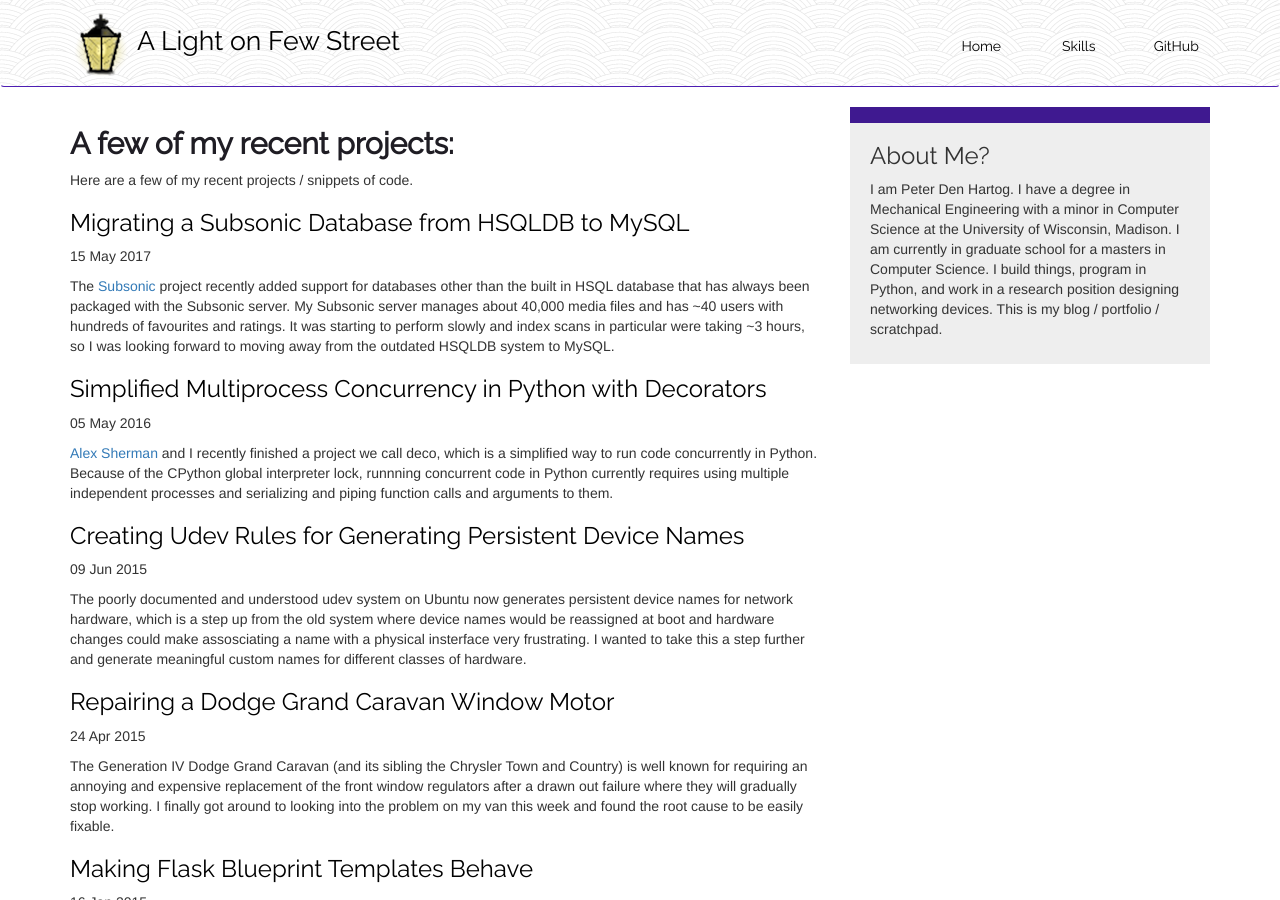
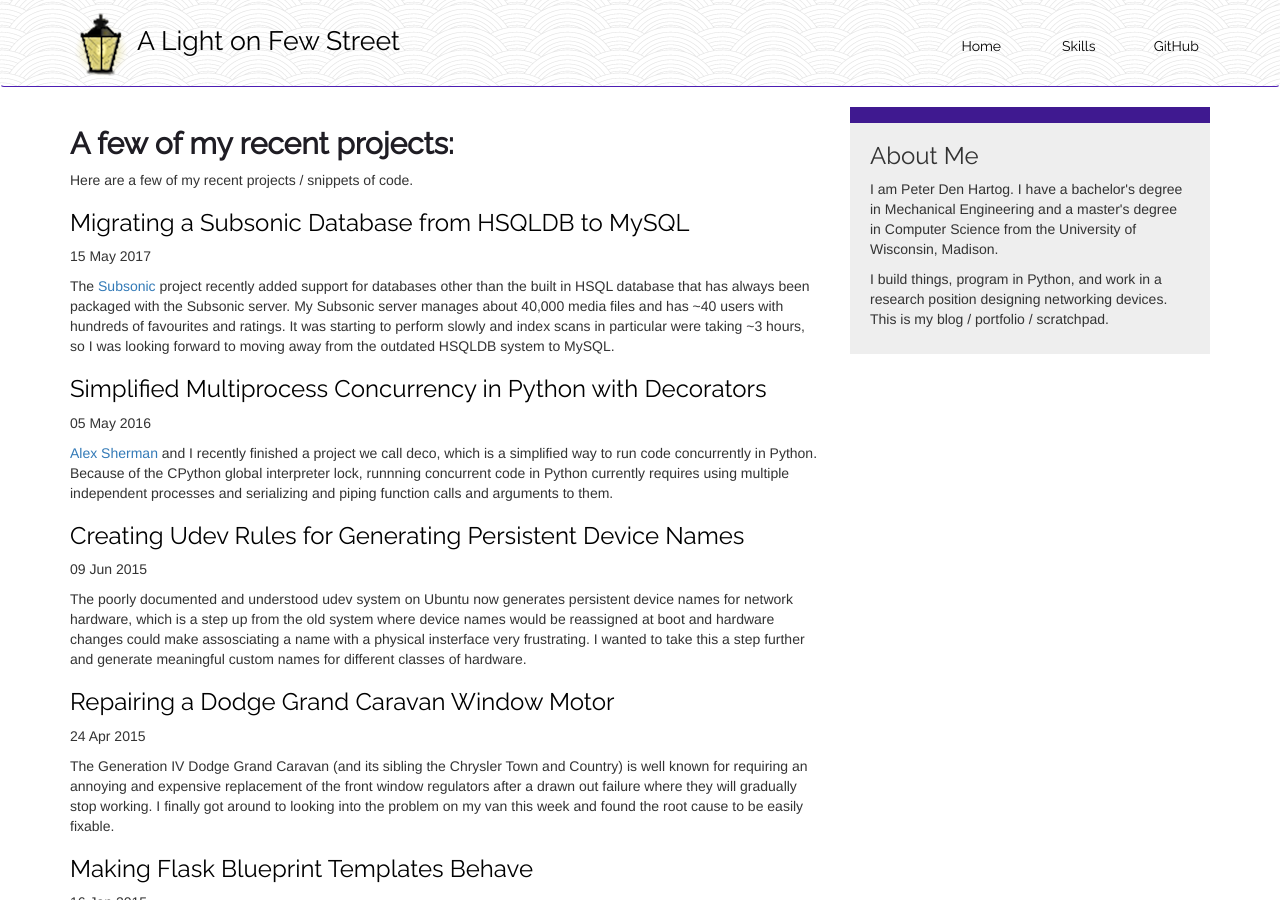
Before and after one commit to pddenhar/pddenhar.github.io, a Jekyll site: the page built from index.html, in a window 1280 px wide and 900 px high. Built offline with Jekyll 4.4.1, drawn with Linux system fonts in a browser that asks for light colours; some of the changed text lies outside the part shown.

Commit message:
Update bio

```diff
--- a/_includes/footer.html
+++ b/_includes/footer.html
@@ -1,7 +1,7 @@
 <div class="row" id="footer">
   <div class="col-xs-12">
     <footer>
-      <h3>&copy; Peter Den Hartog - 2016</h3>
+      <h3>&copy; Peter Den Hartog - 2017</h3>
     </footer>
   </div>
 </div>
--- a/index.html
+++ b/index.html
@@ -20,10 +20,10 @@ title: Peter Den Hartog - Developer, Engineer
   </div>
   <div class="col-md-4">
     <aside id="main-aside">
-      <h3>About Me?</h3>
-      <p>I am Peter Den Hartog. I have a degree in Mechanical Engineering with a minor in Computer Science at
-       the University of Wisconsin, Madison. I am currently in graduate school for a masters in Computer Science.
-       I build things, program in Python, and work in a research position designing networking devices.
+      <h3>About Me</h3>
+      <p>I am Peter Den Hartog. I have a bachelor's degree in Mechanical Engineering and a master's degree in Computer Science from the University of Wisconsin, Madison.
+      </p>
+      <p>I build things, program in Python, and work in a research position designing networking devices.
        This is my blog / portfolio / scratchpad.
      </p>
    </aside>
```
